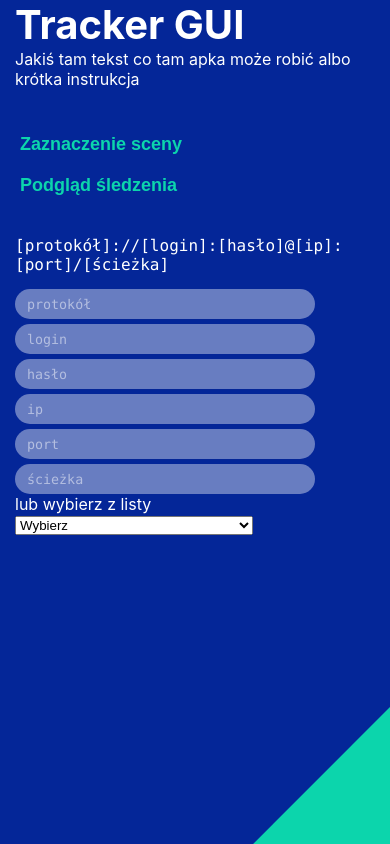
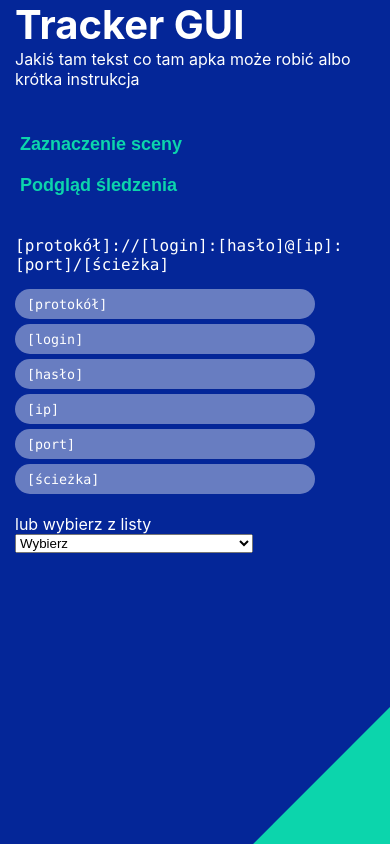
Before and after one commit to rtcoder/tracker-gui, a React (Create React App) app: page / in a window 390 px wide. Built offline with nearby package versions, Linux system fonts and the light colour scheme.

Commit message:
fix updating address from api

```diff
--- a/src/components/AddressForm/AddressForm.js
+++ b/src/components/AddressForm/AddressForm.js
@@ -1,7 +1,7 @@
 import './AddressForm.css';
 import {useEffect, useState} from "react";
 
-function AddressForm({address: _address}) {
+function AddressForm({address: _address, addressUpdated}) {
   const [protocol, setProtocol] = useState('');
   const [login, setLogin] = useState('');
   const [password, setPassWord] = useState('');
@@ -9,10 +9,13 @@ function AddressForm({address: _address}) {
   const [port, setPort] = useState('');
   const [path, setPath] = useState('');
   const [address, setAddress] = useState('');
+  const [addressEmpty, setAddressEmpty] = useState(true);
 
   useEffect(() => {
-    console.log({_address});
-
+    const isAddressEmpty = !_address.length;
+    if (isAddressEmpty ) {
+      return;
+    }
     const protocolLocation = _address.split('//');
     let _protocol = '';
     let _location = '';
@@ -43,17 +46,28 @@ function AddressForm({address: _address}) {
     setPort(_port);
     setPath(_path);
 
-  }, [_address]);
+  }, [_address, addressEmpty]);
 
   useEffect(() => {
+    let isAddressEmpty = false;
     const ipPort = port.length ? `${ip}:${port}` : ip;
     const loginPassword = login.length || password.length ? `${login}:${password}` : '';
     const location = loginPassword.length ? `${loginPassword}@${ipPort}` : ipPort;
     const __protocol = protocol.length ? protocol : 'rstp';
     let addr = path.length ? `${location}/${path}` : `${location}`;
+    isAddressEmpty = !!addr.length;
     addr = addr.length ? `${__protocol}://${addr}` : '[protokół]://[login]:[hasło]@[ip]:[port]/[ścieżka]';
     setAddress(addr);
-  }, [protocol, login, password, ip, port, path]);
+
+    if (addressUpdated) {
+      if (isAddressEmpty) {
+        addressUpdated('');
+      } else {
+        addressUpdated(addr);
+      }
+    }
+    setAddressEmpty(true);
+  }, [protocol, login, password, ip, port, path, addressUpdated,addressEmpty]);
 
   const handleProtocolChange = e => setProtocol(e.target.value);
   const handleLoginChange = e => setLogin(e.target.value);
--- a/src/index.css
+++ b/src/index.css
@@ -1,3 +1,10 @@
+:root {
+  --primary-color: #042698;
+  --accent-color: #0cd5ac;
+  --text-color: #fff;
+  --mobile-width: 576px;
+}
+
 * {
   margin: 0;
   padding: 0;
@@ -10,9 +17,6 @@ body {
   sans-serif;
   -webkit-font-smoothing: antialiased;
   -moz-osx-font-smoothing: grayscale;
-  --primary-color: #042698;
-  --accent-color: #0cd5ac;
-  --text-color: #fff;
   background: var(--primary-color);
   color: var(--text-color);
   height: 100vh;
--- a/src/pages/Home/Home.css
+++ b/src/pages/Home/Home.css
@@ -3,3 +3,34 @@
   flex-direction: column;
   align-items: flex-start;
 }
+
+.address {
+  display: flex;
+  flex-direction: row;
+  align-items: center;
+  width: 100%;
+}
+
+.address > * {
+  width: 50%;
+}
+
+.addresses-from-local-network {
+  display: flex;
+  flex-direction: column;
+  align-items: flex-start;
+}
+
+@media (max-width: 576px) {
+  .address {
+    flex-direction: column;
+  }
+
+  .address > * {
+    width: 100%;
+  }
+
+  .address > *:first-child {
+    margin-bottom: 20px;
+  }
+}
--- a/src/pages/Home/Home.js
+++ b/src/pages/Home/Home.js
@@ -22,7 +22,8 @@ function Home() {
         </div>
 
         <div className="address">
-          <AddressForm address={address}/>
+          <AddressForm address={address} addressUpdated={val => setAddress(val)}/>
+          <div className="addresses-from-local-network">
             <span>lub wybierz z listy</span>
             <select onChange={handleSelectChange}>
               <option value="">Wybierz</option>
@@ -33,6 +34,7 @@ function Home() {
             </select>
           </div>
         </div>
+      </div>
     </>
   );
 }
```
Lines whose indentation alone changed are shown as unchanged.
